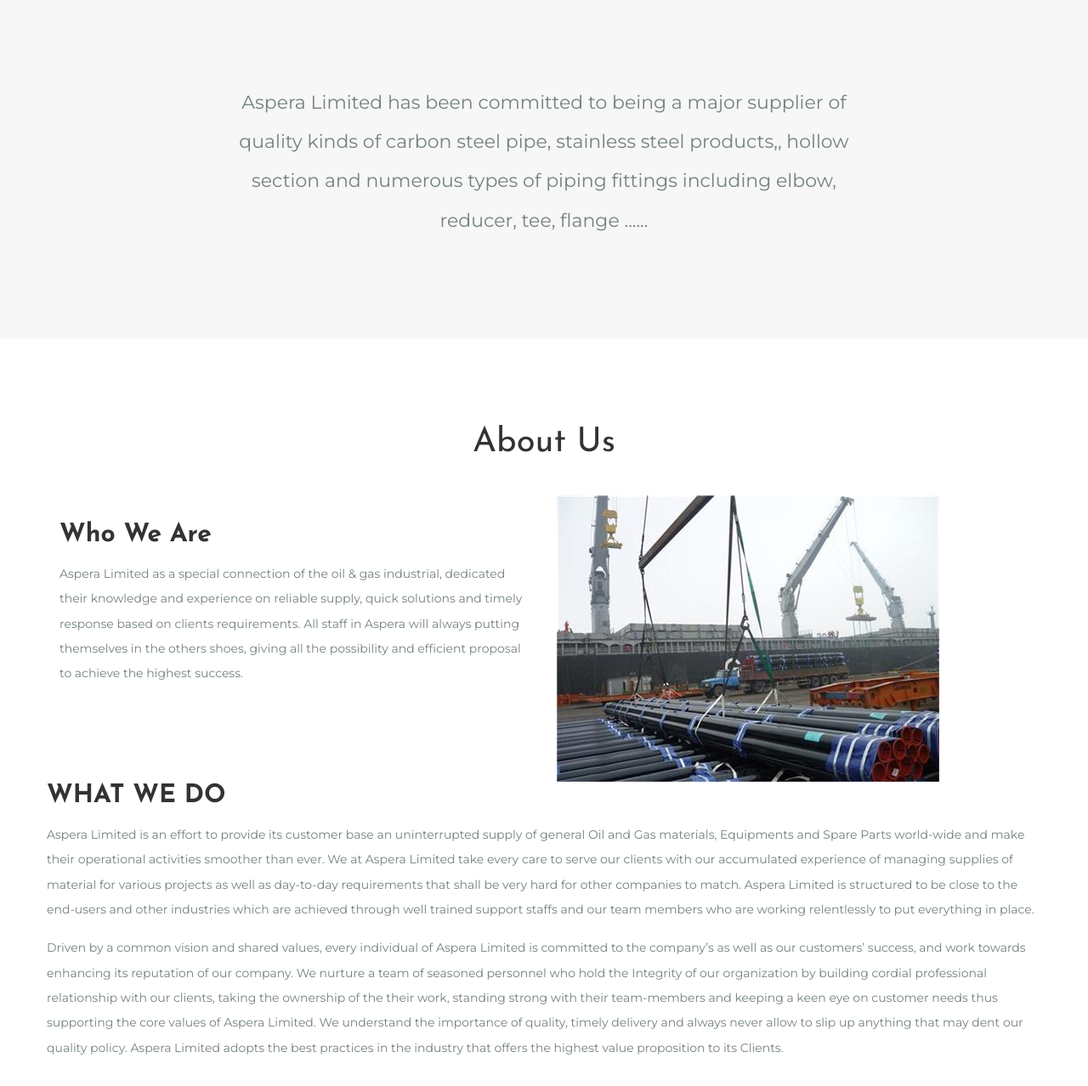
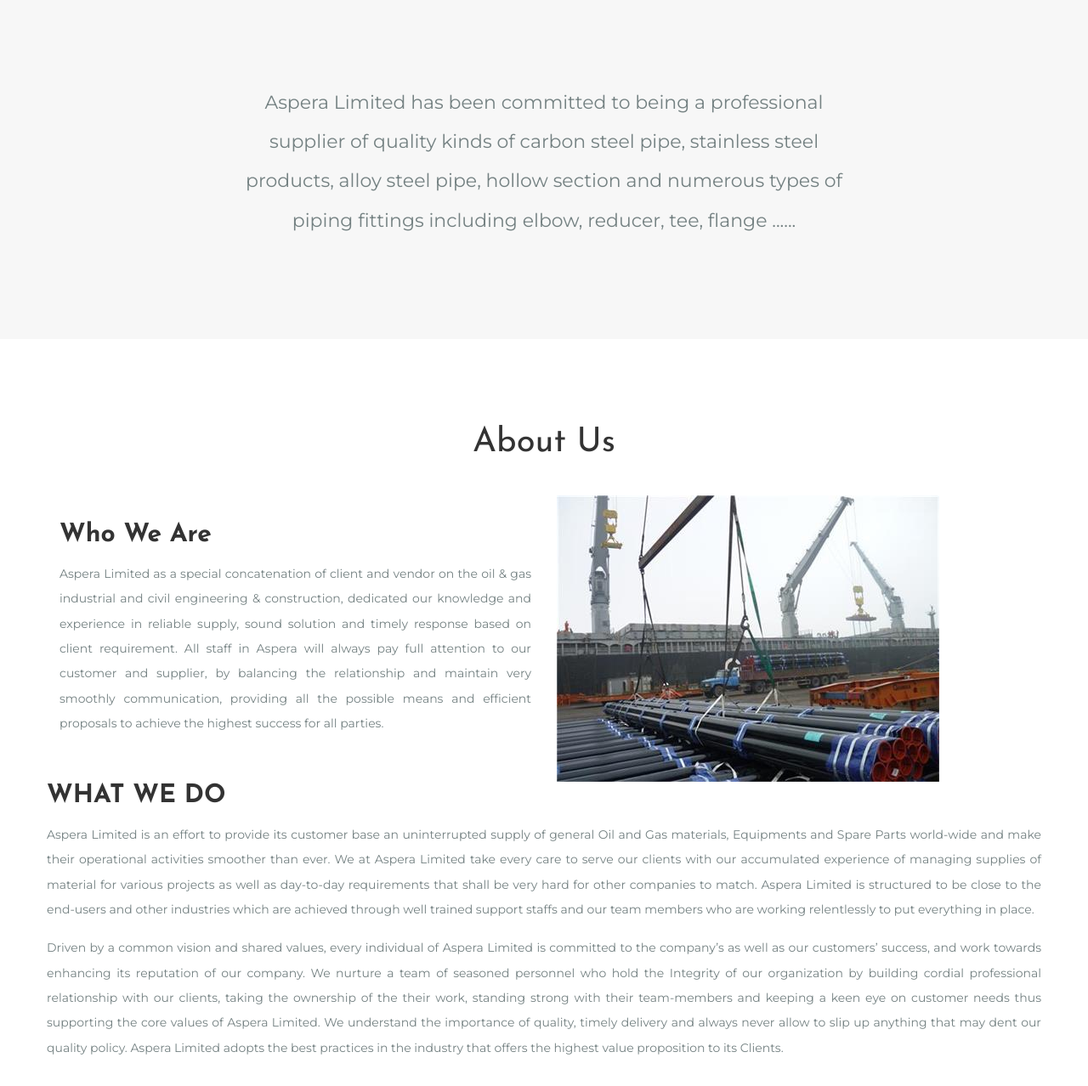
Before and after one commit to 789creator/aspera_official_website, a plain HTML site: page index.html in a window 1280 px wide. Shown: the part 802-2080 px from the top of the page at 85% size. Drawn offline with Linux system fonts and the light colour scheme.

Commit message:
部分文字两端对齐

```diff
--- a/assets/css/main.css
+++ b/assets/css/main.css
@@ -11,6 +11,7 @@ a:focus, input:focus, button:focus, textarea:focus {
 }
 
 p {
+
     margin-top: 0;
     margin-bottom: 10px;
 }
--- a/index.html
+++ b/index.html
@@ -96,10 +96,9 @@
             <div class="container">
                 <div class="row">
                     <div class="col-lg-8 col-xs-offset-0 col-sm-offset-0 col-md-offset-0 col-lg-offset-2 ">
-                        <p class="fz-22">Aspera Limited has been committed to being a major supplier of quality
-                            kinds of carbon steel
-                            pipe, stainless steel products,, hollow section and numerous types of piping fittings
-                            including elbow, reducer, tee, flange ......</p>
+                        <p class="fz-22">Aspera Limited has been committed to being a professional supplier of quality kinds of carbon steel pipe,
+                            stainless steel products, alloy steel pipe,
+                            hollow section and numerous types of piping fittings including elbow, reducer, tee, flange ......</p>
                     </div>
                     <!--                    <div class="col-lg-8 col-xs-offset-0 col-sm-offset-0 col-md-offset-0 col-lg-offset-2 ">-->
                     <!--                        <p class="fz-22">Lorem Ipsum is simply dummy text of the <strong>printing</strong> and-->
@@ -130,11 +129,11 @@
                         <div class="col-lg-6 ">
                             <div class="about__words">
                                 <h2 class="fw-600 fz-30">Who We Are</h2>
-                                <p>Aspera Limited as a special connection of the oil & gas industrial, dedicated their
-                                    knowledge and experience on reliable supply, quick solutions and timely response
-                                    based on clients requirements. All staff in Aspera will always putting themselves in
-                                    the others shoes, giving all the possibility and efficient proposal to achieve the
-                                    highest success.
+                                <p style="text-align:justify;">Aspera Limited as a special concatenation of client and vendor on the oil & gas industrial and civil engineering & construction,
+                                    dedicated our knowledge and experience in reliable supply, sound solution and timely response based on client requirement.
+                                    All staff in Aspera will always pay full attention to our customer and supplier,
+                                    by balancing the relationship and maintain very smoothly communication,
+                                    providing all the possible means and efficient proposals to achieve the highest success for all parties.
                                 </p>
 
                             </div>
@@ -146,7 +145,7 @@
                         </div>
                         <div class="about__words">
                             <h2 class="fw-600 fz-30">WHAT WE DO</h2>
-                            <p>Aspera Limited is an effort to provide its customer base an uninterrupted supply of
+                            <p style="text-align:justify;">Aspera Limited is an effort to provide its customer base an uninterrupted supply of
                                 general Oil
                                 and Gas materials, Equipments and Spare Parts world-wide and make their operational
                                 activities smoother than ever.
@@ -157,7 +156,7 @@
                                 achieved through well trained support staffs and our team members who are working
                                 relentlessly to put everything in place.
                             </p>
-                            <p>
+                            <p style="text-align:justify;">
                                 Driven by a common vision and shared values, every individual of Aspera Limited is
                                 committed to the company’s as well as our customers’ success, and work towards enhancing
                                 its reputation of our company.
```
